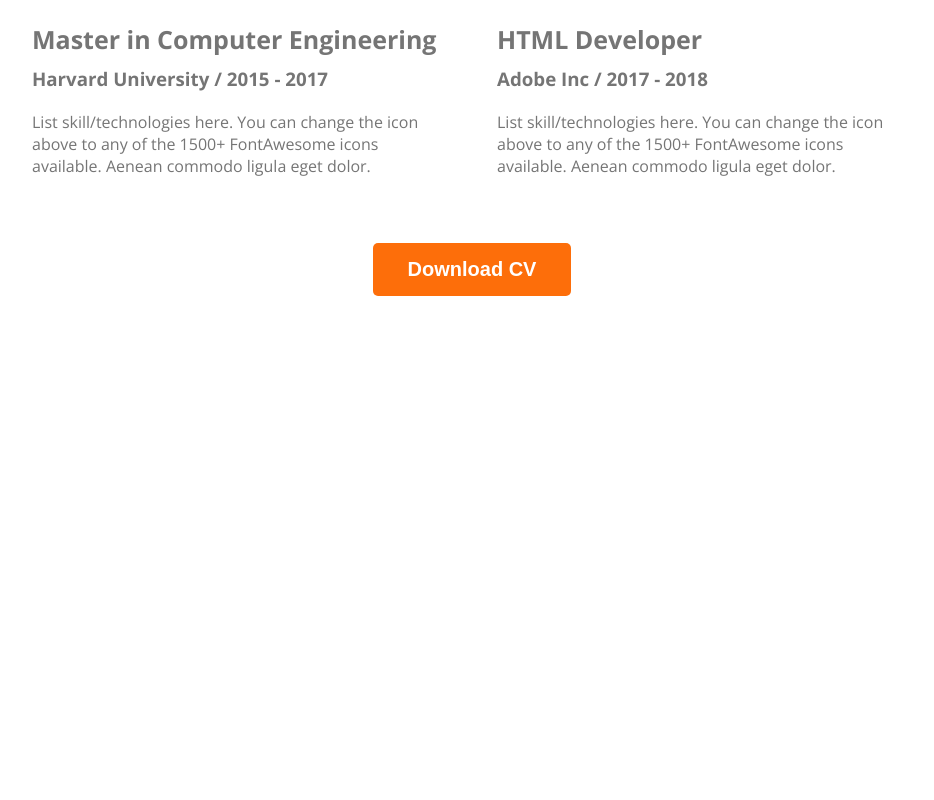
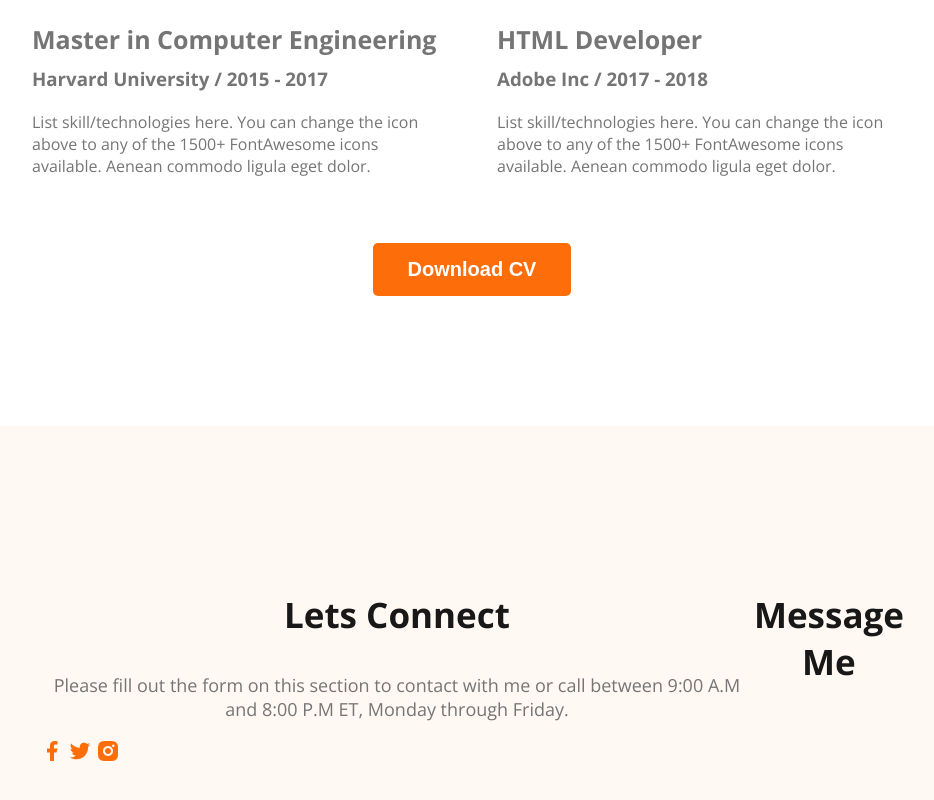
Before and after one commit to RafiKK98/webdeveloper-portfolio, a plain HTML site: page index.html in a window 1280 px wide. Shown: the part 3396-4196 px from the top of the page, without its empty margins (168-1102 px from the left). Before the commit the page ends 3830 px from the top, so only its background shows below. Drawn offline with nearby package versions, Linux system fonts and the light colour scheme.

Commit message:
added basic footer

```diff
--- a/index.html
+++ b/index.html
@@ -194,7 +194,22 @@
         </section>
     </main>
     <footer>
-
+        <div class="footer-column">
+            <h3 class="section-title">Lets Connect</h3>
+            <p class="section-description">
+                Please fill out the form on this section to contact
+                with me or call between 9:00 A.M and 8:00 P.M ET,
+                Monday through Friday.
+            </p>
+            <div class="social-links">
+                <a href=""><img src="images/icons/facebook.png" alt=""></a>
+                <a href=""><img src="images/icons/twitter.png" alt=""></a>
+                <a href=""><img src="images/icons/insta.png" alt=""></a>
+            </div>
+        </div>
+        <div class="footer-column">
+            <h3 class="section-title">Message Me</h3>
+        </div>
     </footer>
 </body>
 </html>
--- a/styles/portfolio.css
+++ b/styles/portfolio.css
@@ -144,16 +144,10 @@ main section {
     gap: 50px;
     justify-content: space-around;
 }
-.resume-column {
-
-}
 .resume-column-title {
     color: #474747;
     font-size: 30px;
     font-weight: 700px;
-}
-.resume-item {
-
 }
 .resume-item-title {
     color:#757575;
@@ -176,3 +170,10 @@ main section {
     text-align: center;
     margin-top: 50px;
 }
+
+/* Footer related styles */
+footer {
+    display: flex;
+    background-color: #FFF8F3;
+    padding: 130px 200px;
+}
```
